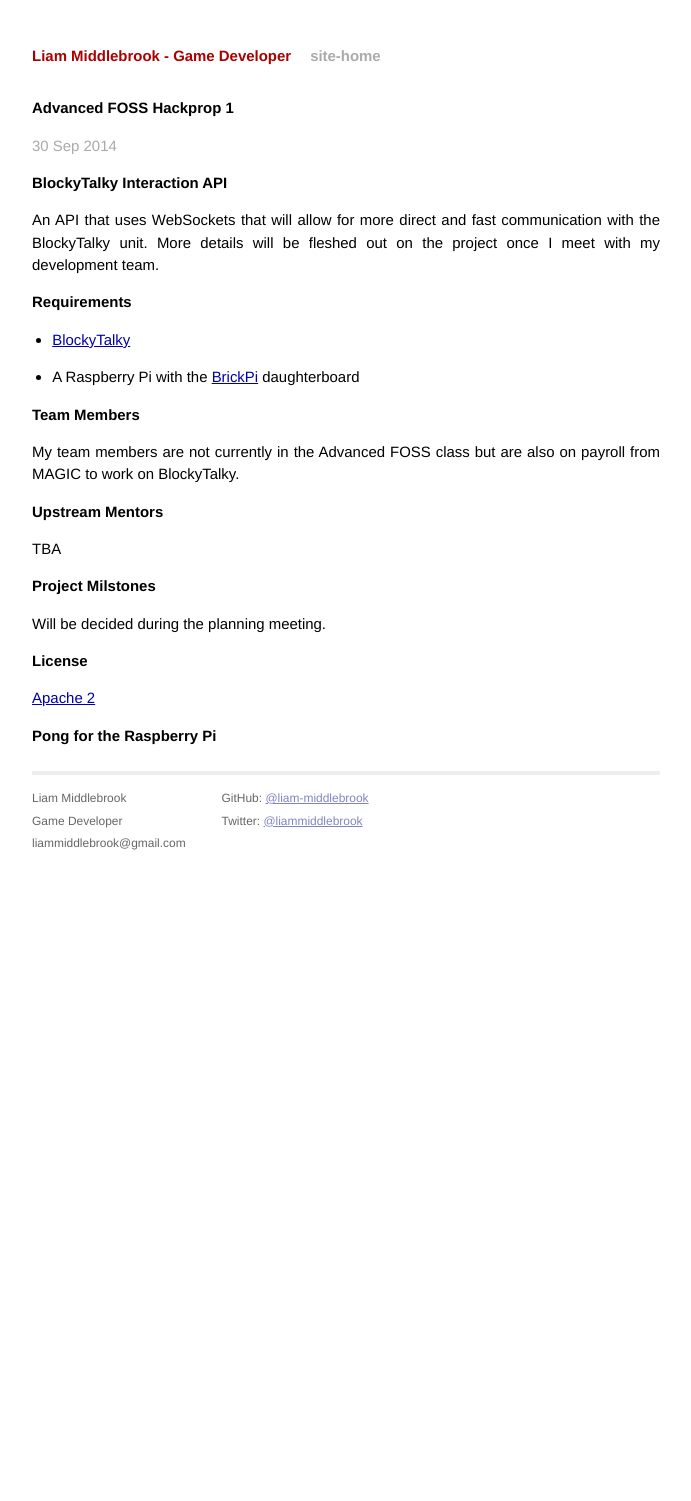
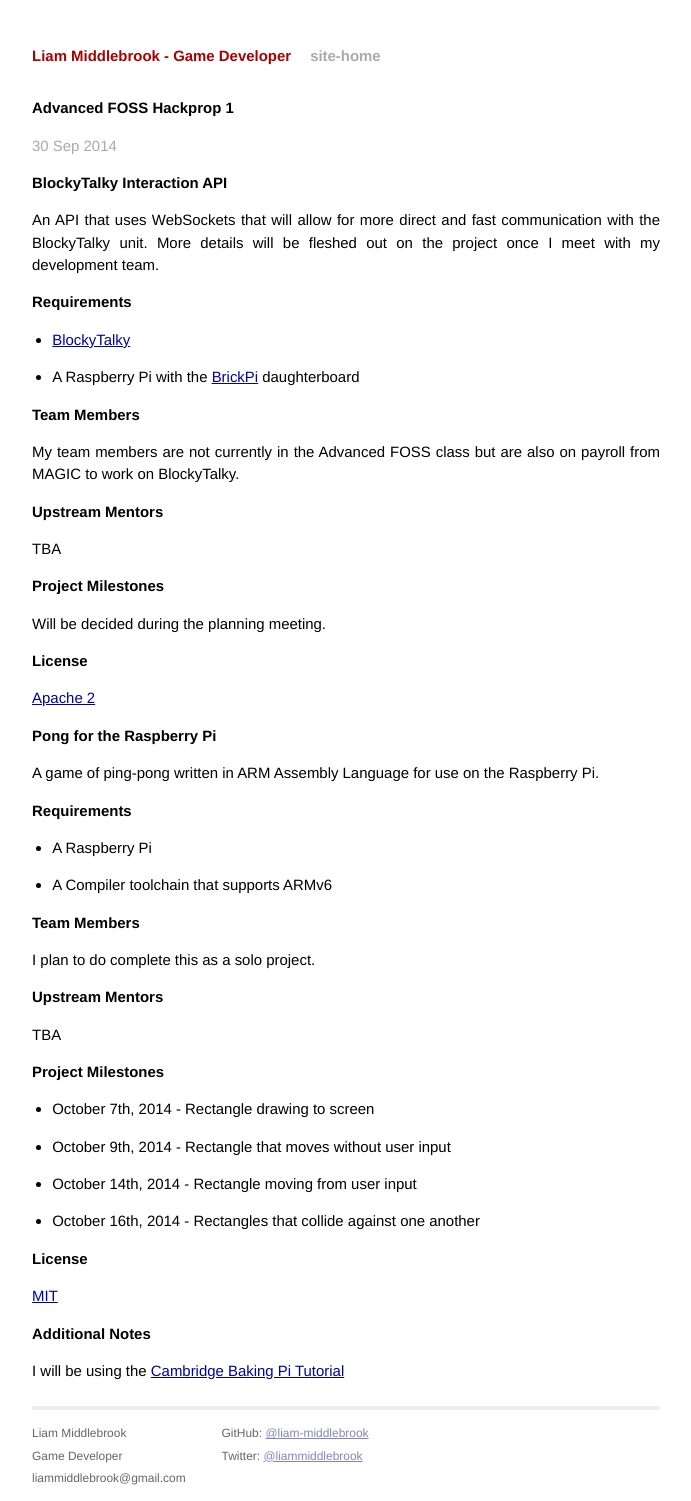
Before and after one commit to liam-middlebrook/blog, a Jekyll site: the page 2014/09/30/hackprop1.html, which Jekyll copies as it is, in a window 1280 px wide. Shown: the whole page, without its empty margins (294-985 px from the left). Built offline with Jekyll 4.4.1, drawn with Linux system fonts in a browser that asks for light colours; Markdown is read by kramdown in place of the engine named in the settings; before the commit the page ends 945 px from its top, so only the background shows below that.

Commit message:
Publishing: Added hackprop1-b

```diff
--- a/2014/09/30/hackprop1.html
+++ b/2014/09/30/hackprop1.html
@@ -48,7 +48,7 @@ on payroll from MAGIC to work on BlockyTalky.</p>
 
 <p>TBA</p>
 
-<h2>Project Milstones</h2>
+<h2>Project Milestones</h2>
 
 <p>Will be decided during the planning meeting.</p>
 
@@ -57,6 +57,41 @@ on payroll from MAGIC to work on BlockyTalky.</p>
 <p><a href="https://github.com/tufts-LPC/blockytalky/blob/master/LICENSE.md">Apache 2</a></p>
 
 <h1>Pong for the Raspberry Pi</h1>
+
+<p>A game of ping-pong written in ARM Assembly Language for use on the
+Raspberry Pi.</p>
+
+<h2>Requirements</h2>
+
+<ul>
+<li><p>A Raspberry Pi</p></li>
+<li><p>A Compiler toolchain that supports ARMv6</p></li>
+</ul>
+
+<h2>Team Members</h2>
+
+<p>I plan to do complete this as a solo project.</p>
+
+<h2>Upstream Mentors</h2>
+
+<p>TBA</p>
+
+<h2>Project Milestones</h2>
+
+<ul>
+<li><p>October 7th, 2014 - Rectangle drawing to screen</p></li>
+<li><p>October 9th, 2014 - Rectangle that moves without user input</p></li>
+<li><p>October 14th, 2014 - Rectangle moving from user input</p></li>
+<li><p>October 16th, 2014 - Rectangles that collide against one another</p></li>
+</ul>
+
+<h2>License</h2>
+
+<p><a href="https://github.com/timoxley/osi-licenses-full/blob/master/licenses/MIT.md">MIT</a></p>
+
+<h2>Additional Notes</h2>
+
+<p>I will be using the <a href="http://bit.ly/1trCQRd">Cambridge Baking Pi Tutorial</a></p>
 
 </div>
 
```
